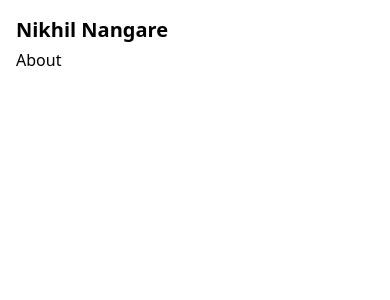
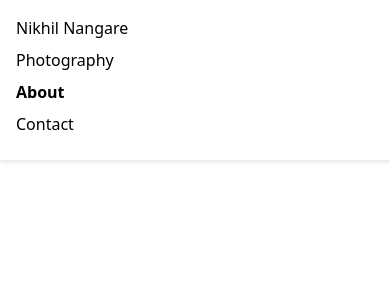
Before and after one commit to IB-Git/nikhil_portfolio, a Next.js app: page /about in a window 390 px wide. Shown: the top 300 px of the page. Built offline with nearby package versions, Linux system fonts and the light colour scheme.

Commit message:
testing for iphone  - 9th try

```diff
--- a/src/components/header.tsx
+++ b/src/components/header.tsx
@@ -16,34 +16,125 @@ const Header = () => {
   const photoshootTitle = photoshoot ? photoshoot.title : '';
 
   return (
-    <div className="pt-4 pl-4 mb-2 lg:pt-8 lg:pl-8 lg:absolute left-0 top-0 lg:h-full lg:text-right">
+    <div className="header-container">
       <header>
         <nav>
-          <ul className="space-y-1">
+          <ul>
             <li>
-              <Link className="font-bold text-xl" href="/">Nikhil Nangare</Link>
+              <Link href="/" className="nav-link">
+                Nikhil Nangare
+              </Link>
             </li>
             <li>
-            <div>
-              {id && (
-                  <div className="text-gray-800 text-m italic">{photoshootTitle}</div>
-              )}
-            </div>
+              {id && <div>{photoshootTitle}</div>}
             </li>
-            <li className={`${activePage === '/photography' || activePage === '/' ? 'block' : 'hidden'}`}>
-              <Link href='/photography' className="text-gray-1000 hover:text-gray-700">Photography</Link>
+            <li className={`nav-item ${activePage === '/photography' ? 'active' : ''}`}>
+              <Link href='/photography' className="nav-link">
+                Photography
+              </Link>
             </li>
-            <li className={`${activePage === '/about' || activePage === '/' ? 'block' : 'hidden'}`}>
-              <Link href="/about" className="text-gray-1000 hover:text-gray-700">About</Link>
+            <li className={`nav-item ${activePage === '/about' ? 'active' : ''}`}>
+              <Link href="/about" className="nav-link">
+                About
+              </Link>
             </li>
-            <li className={`${activePage === '/contact' || activePage === '/' ? 'block' : 'hidden'}`}>
-              <Link href="/contact" className="text-gray-1000 hover:text-gray-700">Contact</Link>
+            <li className={`nav-item ${activePage === '/contact' ? 'active' : ''}`}>
+              <Link href="/contact" className="nav-link">
+                Contact
+              </Link>
             </li>
           </ul>
         </nav>
       </header>
+      <style jsx>{`
+        .header-container {
+          padding: 16px;
+          background-color: white;
+          z-index: 1000; /* Ensure header is above other content */
+          position: relative; /* Adjust as needed */
+          width: 100%;
+          box-shadow: 0 2px 4px rgba(0,0,0,0.1); /* Optional: for better visibility */
+        }
+
+        header ul {
+          list-style: none;
+          padding: 0;
+          margin: 0;
+        }
+
+        header li {
+          margin-bottom: 8px;
+        }
+
+        .nav-item {
+          display: block;
+        }
+
+        .nav-item.active {
+          font-weight: bold; /* Highlight active page */
+        }
+
+        .nav-link {
+          text-decoration: none;
+          color: black;
+        }
+
+        .nav-link:hover {
+          color: gray; /* Change color on hover for better UX */
+        }
+      `}</style>
     </div>
   );
 };
 
 export default Header;
+
+// import Link from 'next/link';
+// import { useRouter } from 'next/router';
+// import { useState, useEffect } from 'react';
+// import photoshootsData from '../../public/photoshoots.json';
+
+// const Header = () => {
+//   const router = useRouter();
+//   const [activePage, setActivePage] = useState('');
+
+//   useEffect(() => {
+//     setActivePage(router.pathname);
+//   }, [router.pathname]);
+
+//   const { id } = router.query;
+//   const photoshoot = photoshootsData.find((photo) => photo.id === id);
+//   const photoshootTitle = photoshoot ? photoshoot.title : '';
+
+//   return (
+//     <div className="pt-4 pl-4 mb-2 lg:pt-8 lg:pl-8 lg:absolute left-0 top-0 lg:h-full lg:text-right">
+//       <header>
+//         <nav>
+//           <ul className="space-y-1">
+//             <li>
+//               <Link className="font-bold text-xl" href="/">Nikhil Nangare</Link>
+//             </li>
+//             <li>
+//             <div>
+//               {id && (
+//                   <div className="text-gray-800 text-m italic">{photoshootTitle}</div>
+//               )}
+//             </div>
+//             </li>
+//             <li className={`${activePage === '/photography' || activePage === '/' ? 'block' : 'hidden'}`}>
+//               <Link href='/photography' className="text-gray-1000 hover:text-gray-700">Photography</Link>
+//             </li>
+//             <li className={`${activePage === '/about' || activePage === '/' ? 'block' : 'hidden'}`}>
+//               <Link href="/about" className="text-gray-1000 hover:text-gray-700">About</Link>
+//             </li>
+//             <li className={`${activePage === '/contact' || activePage === '/' ? 'block' : 'hidden'}`}>
+//               <Link href="/contact" className="text-gray-1000 hover:text-gray-700">Contact</Link>
+//             </li>
+//           </ul>
+//         </nav>
+//       </header>
+//     </div>
+//   );
+// };
+
+// export default Header;
```
